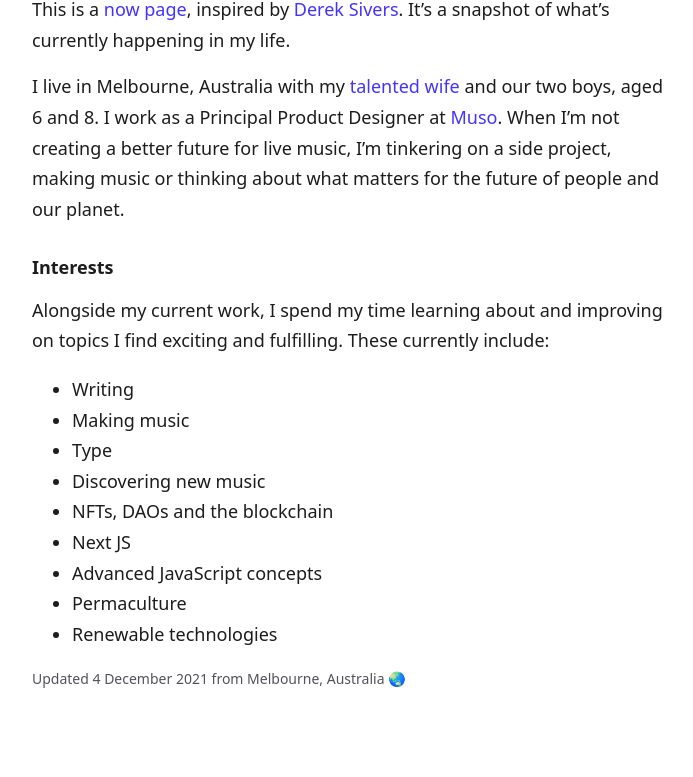
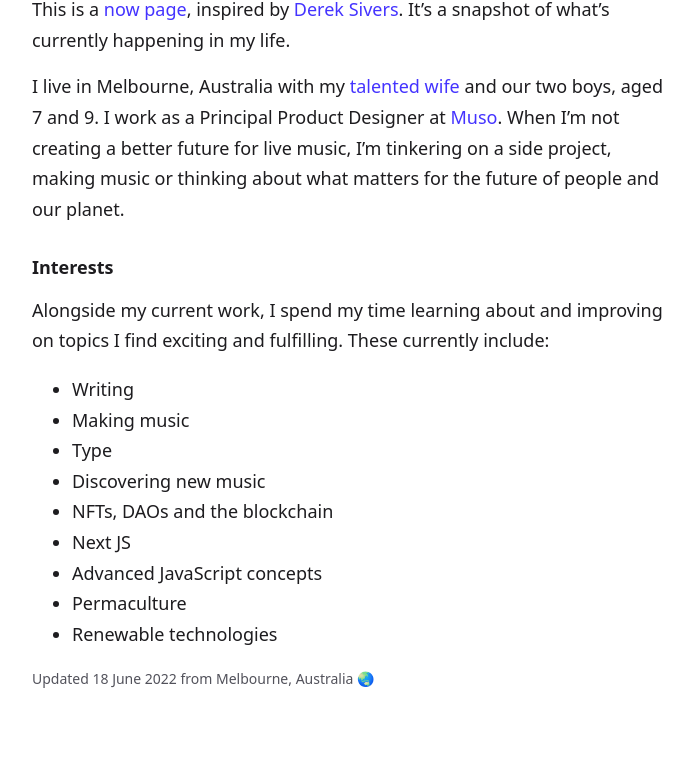
Before and after one commit to aaronmoodie/aaronmoodie.com, a Jekyll site: the page built from now.md, in a window 1280 px wide. Shown: the part 193-970 px from the top of the page, without its empty margins (288-981 px from the left). Built offline with Jekyll 4.4.1, drawn with Linux system fonts in a browser that asks for light colours.

Commit message:
Updated Now page

```diff
--- a/now.md
+++ b/now.md
@@ -5,7 +5,7 @@ title: "What I’m doing now"
 
 This is a [now page](https://nownownow.com/about), inspired by [Derek Sivers](https://sive.rs/now). It's a snapshot of what's currently happening in my life.
 
-I live in Melbourne, Australia with my [talented wife](https://instagram.com/maryannemoodie) and our two boys, aged 6 and 8. I work as a Principal Product Designer at [Muso](http://muso.live). When I'm not creating a better future for live music, I'm tinkering on a side project, making music or thinking about what matters for the future of people and our planet.
+I live in Melbourne, Australia with my [talented wife](https://instagram.com/maryannemoodie) and our two boys, aged 7 and 9. I work as a Principal Product Designer at [Muso](http://muso.live). When I'm not creating a better future for live music, I'm tinkering on a side project, making music or thinking about what matters for the future of people and our planet.
 
 ### Interests
 
@@ -21,4 +21,4 @@ Alongside my current work, I spend my time learning about and improving on topic
 - Permaculture
 - Renewable technologies
 
-<p class="text-sm metadata">Updated 4 December 2021 from Melbourne, Australia 🌏</p>
+<p class="text-sm metadata">Updated 18 June 2022 from Melbourne, Australia 🌏</p>
```
